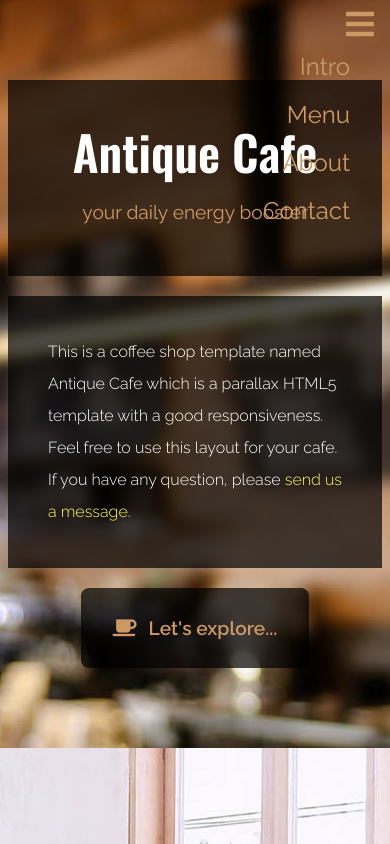
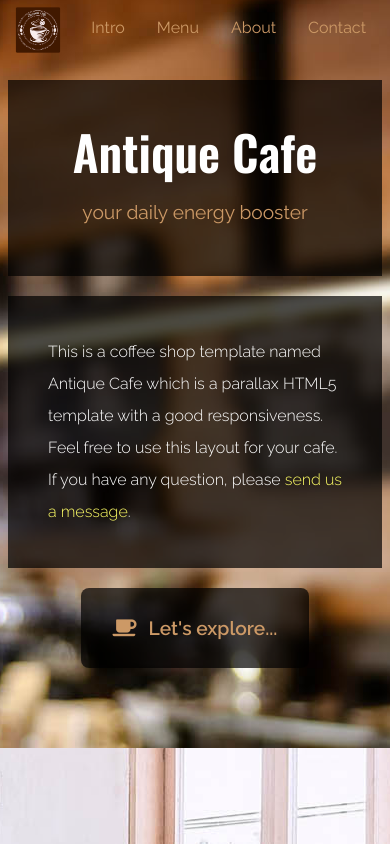
Before and after one commit to axessmongo/cafe, a React (Create React App) app: page / in a window 390 px wide. Shown: the top 844 px of the page. Built offline with nearby package versions, Linux system fonts and the light colour scheme.

Commit message:
added new chages

```diff
--- a/src/Components/Main.jsx
+++ b/src/Components/Main.jsx
@@ -1,4 +1,4 @@
-import React, { useEffect } from 'react';
+import React from 'react';
 import { ParallaxBanner } from 'react-scroll-parallax';
 import antiquecafebg01 from '../assets/img/antique-cafe-bg-01.jpg';
 import antiquecafebg02 from '../assets/img/antique-cafe-bg-02.jpg';
@@ -12,9 +12,9 @@ import menuIng5 from '../assets/img/menu-item-5.jpg';
 import menuIng6 from '../assets/img/menu-item-6.jpg';
 import menuIng7 from '../assets/img/menu-item-7.jpg';
 import menuIng8 from '../assets/img/menu-item-8.jpg';
+import logo from '../assets/img/logo.png';
 
 export default function Main({ scrolled }) {
-
     let gotoTop = (secID) => {
         const element = document.getElementById(secID);
 
@@ -27,9 +27,6 @@ export default function Main({ scrolled }) {
 
     }
 
-    useEffect(()=>{
-
-    },[])
 
     return (
         <>
@@ -37,13 +34,16 @@ export default function Main({ scrolled }) {
             <ParallaxBanner className='myParrlex' layers={[{ image: antiquecafebg01, speed: -50 }]} >
                 <div id="intro" className="parallax-window">
                     <nav id="tm-nav" className={`fixed w-full ${scrolled ? 'active' : ""}`}>
-                        <div className={`tm-container mx-auto px-2 text-right ${scrolled ? "md:py-3" : "md:py-6"}`}>
-                            <button className="md:hidden py-2 px-2" id="menu-toggle"><i className="fas fa-2x fa-bars tm-text-gold"></i></button>
-                            <ul className="mb-3 md:mb-0 text-2xl font-normal flex justify-end flex-col md:flex-row">
-                                <li className="inline-block mb-4 mx-4"><a onClick={() => gotoTop('intro')} className="tm-text-gold py-1 md:py-3 px-4">Intro</a></li>
-                                <li className="inline-block mb-4 mx-4"><a onClick={() => gotoTop('menu')} className="tm-text-gold py-1 md:py-3 px-4">Menu</a></li>
-                                <li className="inline-block mb-4 mx-4"><a onClick={() => gotoTop('about')} className="tm-text-gold py-1 md:py-3 px-4">About</a></li>
-                                <li className="inline-block mb-4 mx-4"><a onClick={() => gotoTop('contact')} className="tm-text-gold py-1 md:py-3 px-4">Contact</a></li>
+                        <div className={`tm-container mx-auto px-2 text-right ${scrolled ? "md:py-1" : "md:py-6"} flex justify-between items-center`}>
+                            <a href="/" className='logo-conatiner'>
+                                <img src={logo} alt={logo} />
+                            </a>
+                            {/* <button className="md:hidden py-2 px-2" id="menu-toggle"><i className="fas fa-2x fa-bars tm-text-gold"></i></button> */}
+                            <ul className="mb-0 text-2xl font-normal flex justify-end">
+                                <li className="inline-block mb-2 md:mx-4"><a id='link1' onClick={() => gotoTop('intro', 'link1')} className="tm-text-gold py-1 md:py-3 px-4">Intro</a></li>
+                                <li className="inline-block mb-2 md:mx-4"><a id='link2' onClick={() => gotoTop('menu', 'link2')} className="tm-text-gold py-1 md:py-3 px-4">Menu</a></li>
+                                <li className="inline-block mb-2 md:mx-4"><a id='link3' onClick={() => gotoTop('about', 'link3')} className="tm-text-gold py-1 md:py-3 px-4">About</a></li>
+                                <li className="inline-block mb-2 md:mx-4"><a id='link4' onClick={() => gotoTop('contact', 'link4')} className="tm-text-gold py-1 md:py-3 px-4">Contact</a></li>
                             </ul>
                         </div>
                     </nav>
--- a/src/assets/css/main.css
+++ b/src/assets/css/main.css
@@ -6,7 +6,7 @@ https://www.tooplate.com/view/2126-antique-cafe
 
 */
 
-*{
+* {
 
     scroll-behavior: smooth !important;
 }
@@ -18,19 +18,28 @@ body {
 }
 
 p a {
-	color: #FF6;
+    color: #FF6;
 }
 
 p a:hover {
-	color: #9FF;
+    color: #9FF;
 }
 
-#about p a { color: #066; }
-#about p a:hover { color: #F36; }
+#about p a {
+    color: #066;
+}
 
-#contact p a { color: #066; }
+#about p a:hover {
+    color: #F36;
+}
 
-footer span a { color: #FFF; }
+#contact p a {
+    color: #066;
+}
+
+footer span a {
+    color: #FFF;
+}
 
 .tm-logo-font {
     font-family: 'Oswald', sans-serif;
@@ -87,23 +96,27 @@ a.tm-bg-green:hover {
 
 .input:focus {
     outline: none !important;
-    border:1px solid #CC9966;
+    border: 1px solid #CC9966;
     box-shadow: 0 0 10px #b67533;
 }
 
 input::placeholder,
-textarea::placeholder { /* Chrome, Firefox, Opera, Safari 10.1+ */
+textarea::placeholder {
+    /* Chrome, Firefox, Opera, Safari 10.1+ */
     color: rgb(214, 212, 212);
-    opacity: 1; /* Firefox */
+    opacity: 1;
+    /* Firefox */
 }
 
 input:-ms-input-placeholder,
-textarea:-ms-input-placeholder { /* Internet Explorer 10-11 */
+textarea:-ms-input-placeholder {
+    /* Internet Explorer 10-11 */
     color: rgb(214, 212, 212);
 }
 
 input::-ms-input-placeholder,
-textarea::-ms-input-placeholder { /* Microsoft Edge */
+textarea::-ms-input-placeholder {
+    /* Microsoft Edge */
     color: rgb(214, 212, 212);
 }
 
@@ -113,7 +126,7 @@ textarea::-ms-input-placeholder { /* Microsoft Edge */
 }
 
 #tm-nav.scroll {
-    background-color: rgba(0,0,0,0.7);
+    background-color: rgba(0, 0, 0, 0.7);
 }
 
 #tm-nav li a {
@@ -122,8 +135,9 @@ textarea::-ms-input-placeholder { /* Microsoft Edge */
 }
 
 #tm-nav li a.current,
-#tm-nav li a:hover {
-      border-bottom: 4px solid #CC9966;
+#tm-nav li a:hover,
+#tm-nav li a.active {
+    border-bottom: 4px solid #CC9966;
 }
 
 .tm-text-2xl {
@@ -140,9 +154,18 @@ textarea::-ms-input-placeholder { /* Microsoft Edge */
 
 @media (max-width: 767px) {
     #tm-nav {
-        width: auto;
-        right: 0;
+        /* width: auto;
+        right: 0; */
         border-radius: 5px;
+    }
+
+    #tm-nav li a {
+        font-size: 16px;
+    }
+
+    #tm-nav .logo-conatiner {
+        width: 60px;
+        height: auto;
     }
 }
 
@@ -173,12 +196,18 @@ textarea::-ms-input-placeholder { /* Microsoft Edge */
 
 /* my Parrlex css */
 
-.myParrlex [data-testid]{
+.myParrlex [data-testid] {
     background-size: unset !important;
     z-index: -1 !important;
 }
 
-.fixed.active{
+.fixed.active {
     background-color: #36302be8;
     transition: .3s;
 }
+
+.logo-conatiner {
+    width: 100px;
+    height: 100px;
+    display: block;
+}
```
Also changed, not shown: src/assets/css/tailwind.css, src/assets/img/logo.png (added).
